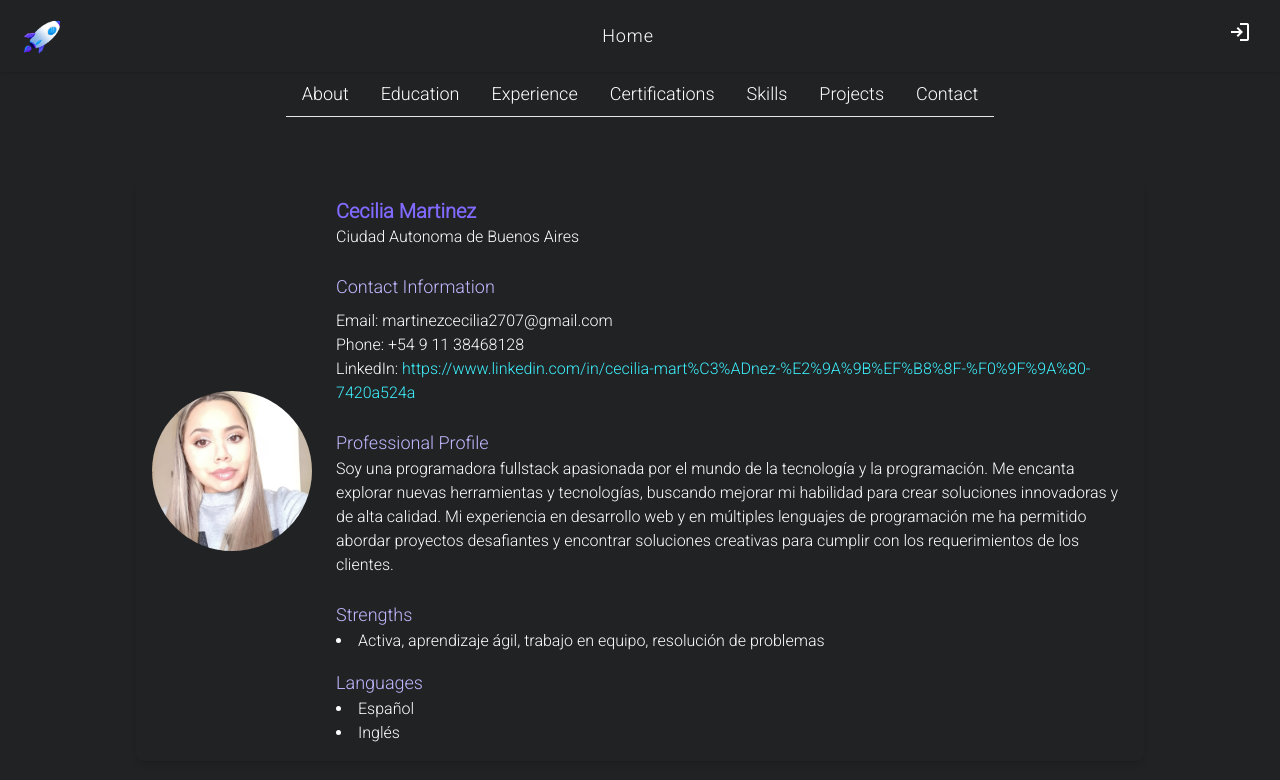
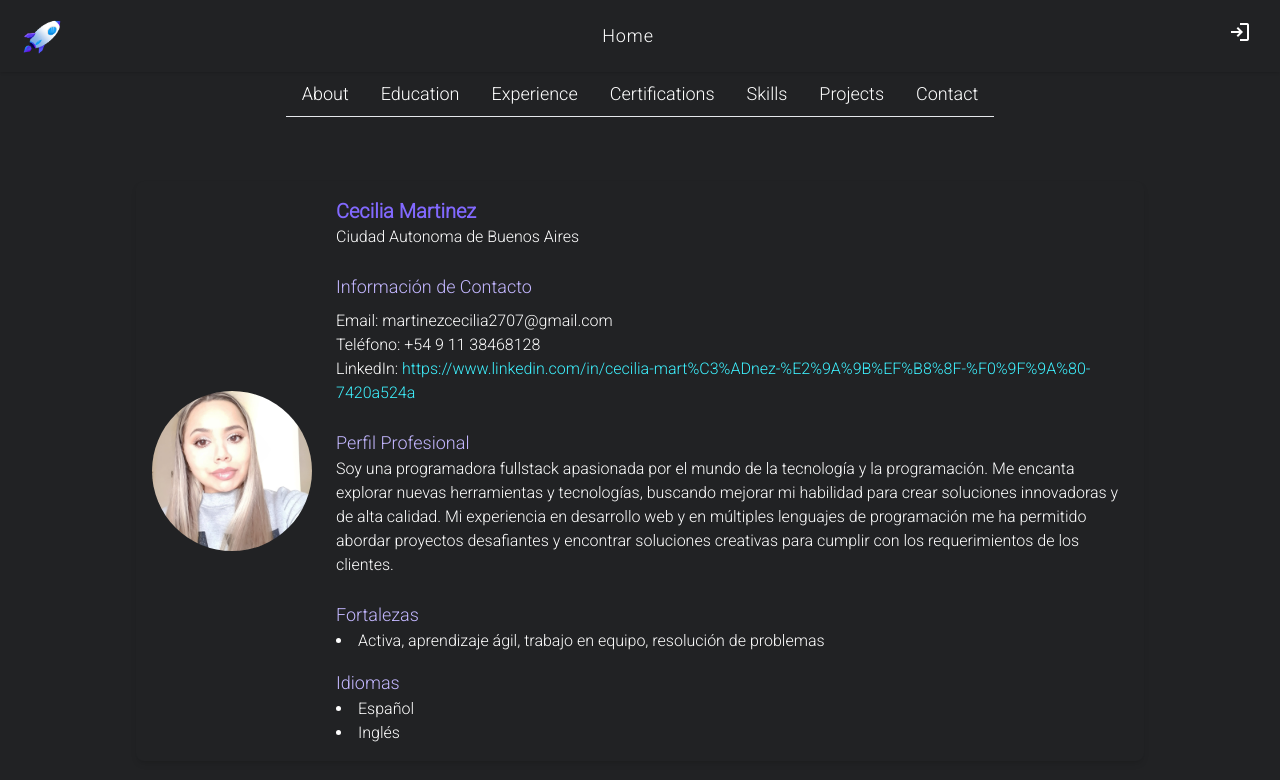
Before and after one commit to Cecimartinez/DevPort, a React (Vite) app: page /professionalprofile/cecilia-martinez/aboutme in a window 1280 px wide. Shown: the top 780 px of the page. Built offline with nearby package versions, Linux system fonts and the light colour scheme.

Commit message:
información del mock

```diff
--- a/src/Mock/professionalsMock.jsx
+++ b/src/Mock/professionalsMock.jsx
@@ -202,14 +202,14 @@ export const professionals = [
         company: "UADE",
         position: "Lic. en Sistemas",
         workimage: <span class="material-symbols-outlined">school</span>,
-        tags: [{ tag: "Programación" }, { tag: "Negocios" }],
+        tags: [{ tag: "Programación" }, { tag: "Negocios" }, { tag: "Promedio: 9.0" }],
       },
       {
         period: "2016 - 2020",
         company: "Maria Montessori School",
         position: "Bachiller en Comunicación",
         workimage: <span class="material-symbols-outlined">school</span>,
-        tags: [{ tag: "Relaciones Interpersonales" }, { tag: "Filosofia" }],
+        tags: [{ tag: "Ingles" }, { tag: "Portugués" }, { tag: "Promedio: 8.93" }],
       }
     ],
 
--- a/src/Pages/SobreMi/Components/PersonalInfo.jsx
+++ b/src/Pages/SobreMi/Components/PersonalInfo.jsx
@@ -9,13 +9,13 @@ const PersonalInfo = ({ name, email, linkedin, phone, location, imageSrc, profes
       <h2 className="text-xl font-semibold mb-2 sm:mb-0 text-[#8269ff]">{name} </h2>
       <p className="text-base font-medium mb-2">{location}</p>
       <div className="mt-6">
-        <h3 className="text-lg font-medium text-[#c3b7ff]">Contact Information</h3>
+        <h3 className="text-lg font-medium text-[#c3b7ff]">Información de Contacto</h3>
         <div className="mt-2">
           <p className="text-base">
             <span className="font-medium">Email:</span> {email}
           </p>
           <p className="text-base">
-            <span className="font-medium">Phone:</span> {phone}
+            <span className="font-medium">Teléfono:</span> {phone}
           </p>
           <p className="text-base">
             <span className="font-medium">LinkedIn:</span>{" "}
@@ -26,17 +26,17 @@ const PersonalInfo = ({ name, email, linkedin, phone, location, imageSrc, profes
         </div>
       </div>
       <div className="mt-6">
-        <h3 className="text-lg font-medium text-[#c3b7ff]">Professional Profile</h3>
+        <h3 className="text-lg font-medium text-[#c3b7ff]">Perfil Profesional</h3>
         <p className="text-base">{professionalProfile}</p>
       </div>
       <div className="mt-6">
-        <h3 className="text-lg font-medium text-[#c3b7ff]">Strengths</h3>
+        <h3 className="text-lg font-medium text-[#c3b7ff]">Fortalezas</h3>
         <ul className="list-disc list-inside text-base">
           <li>{strengths}</li>
         </ul>
       </div>
       <div className="mt-4">
-        <h3 className="text-lg font-medium text-[#c3b7ff]">Languages</h3>
+        <h3 className="text-lg font-medium text-[#c3b7ff]">Idiomas</h3>
         <ul className="list-disc list-inside text-base">
           {languages.map((language) => (
             <li key={language.language}>{language.language}</li>
--- a/src/Pages/SobreMi/SobreMi.jsx
+++ b/src/Pages/SobreMi/SobreMi.jsx
@@ -12,7 +12,8 @@ export const SobreMi = () => {
   );
 
   return (
-    <div className="container mx-auto px-4  max-w-[1040px]  h-full overflow-y-auto ">
+    <div className="flex items-center justify-center h-screen bg-600 to-teal-300 overflow-y-auto">
+      <div className="container mx-auto px-4  max-w-[1040px]  h-full overflow-y-auto">
         <Subtitulo
           className="text-base text-center font-medium"
           value=""
@@ -32,5 +33,6 @@ export const SobreMi = () => {
           />
         )}
       </div>
+    </div>
   );
 };
```
Lines whose indentation alone changed are shown as unchanged.
